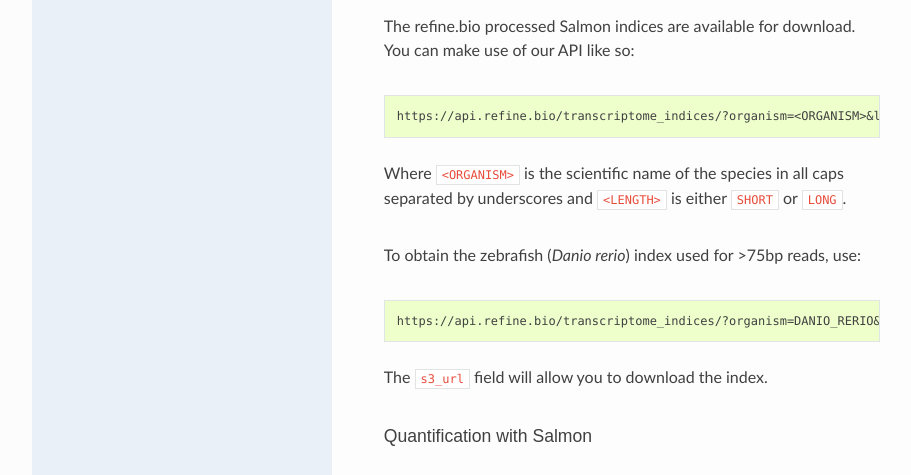
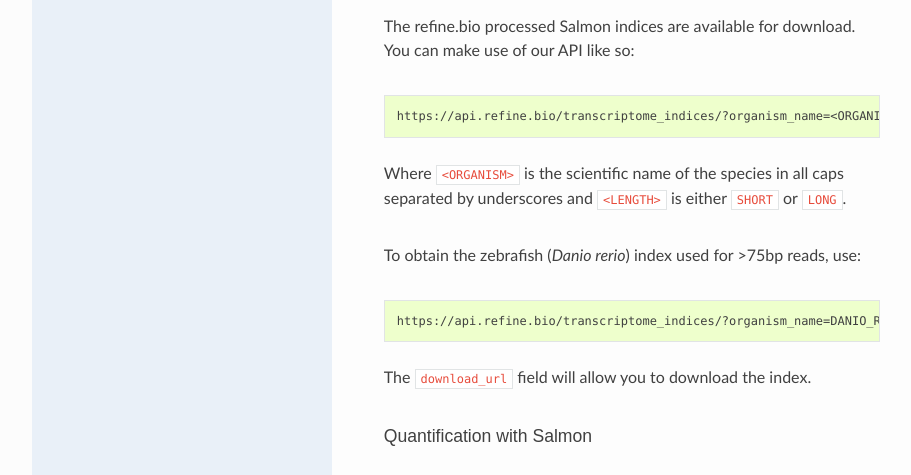
Before and after one commit to AlexsLemonade/refinebio-docs, a Sphinx documentation site: the page built from docs/main_text.md, in a window 1280 px wide and 900 px high, scrolled down 8354 px. Shown: the part 151-626 px from the top of the window, without its empty margins (158-1069 px from the left). Built offline with Sphinx 7.4.7 and the Read the Docs theme 2.0.0, drawn with Linux system fonts in a browser that asks for light colours.

Commit message:
match transcriptome indices api endpoint

````diff
--- a/docs/main_text.md
+++ b/docs/main_text.md
@@ -163,17 +163,17 @@
 You can make use of our API like so:
 
 ```
-https://api.refine.bio/transcriptome_indices/?organism=<ORGANISM>&length=<LENGTH>
+https://api.refine.bio/transcriptome_indices/?organism_name=<ORGANISM>&length=<LENGTH>
 ```
 Where `<ORGANISM>` is the scientific name of the species in all caps separated by underscores and `<LENGTH>` is either `SHORT` or `LONG`.
 
 To obtain the zebrafish (_Danio rerio_) index used for >75bp reads, use:
 
 ```
-https://api.refine.bio/transcriptome_indices/?organism=DANIO_RERIO&length=LONG
+https://api.refine.bio/transcriptome_indices/?organism_name=DANIO_RERIO&length=LONG
 ```
 
-The `s3_url` field will allow you to download the index.
+The `download_url` field will allow you to download the index.
 
 ##### Quantification with Salmon
 
````
